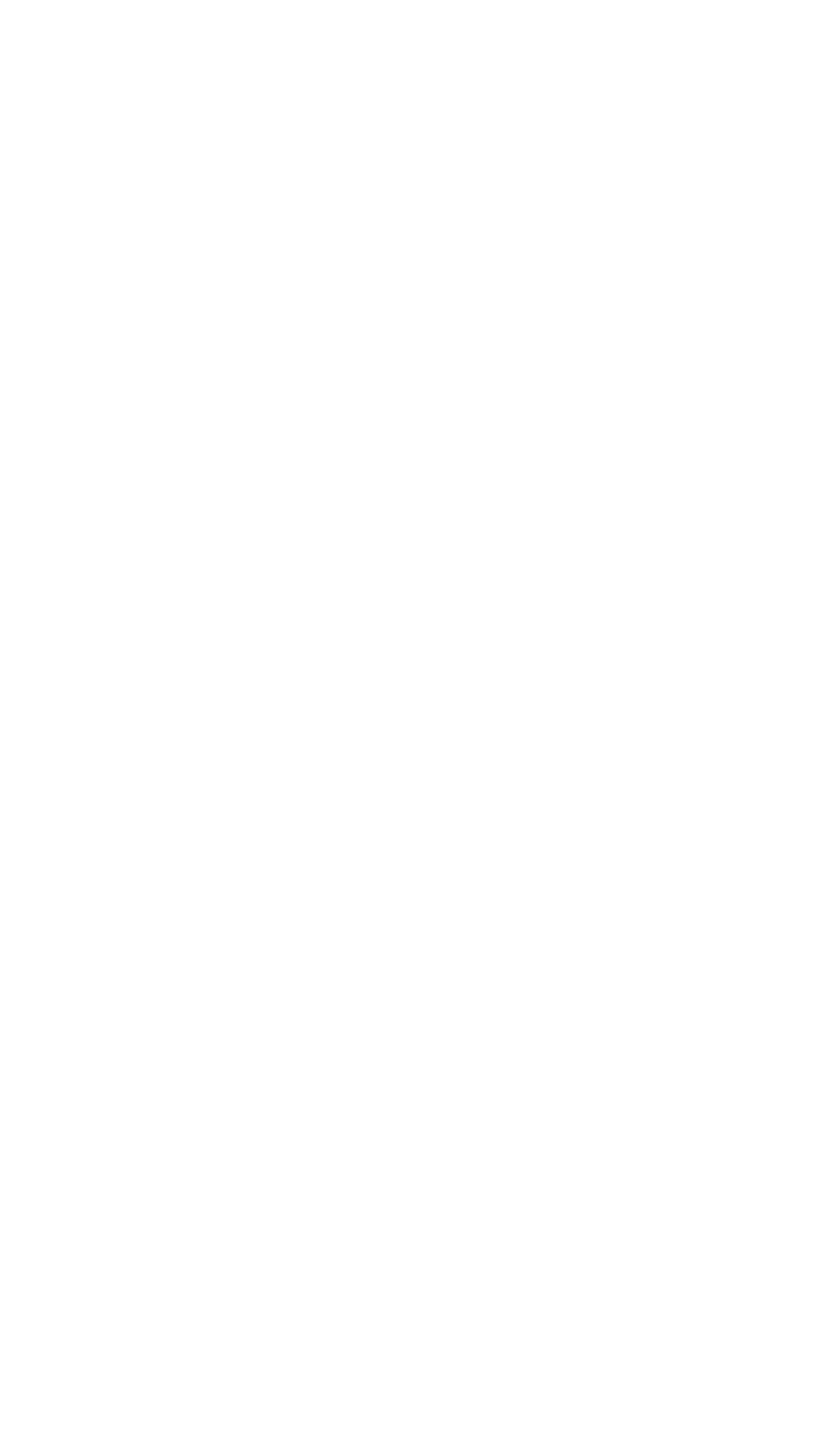
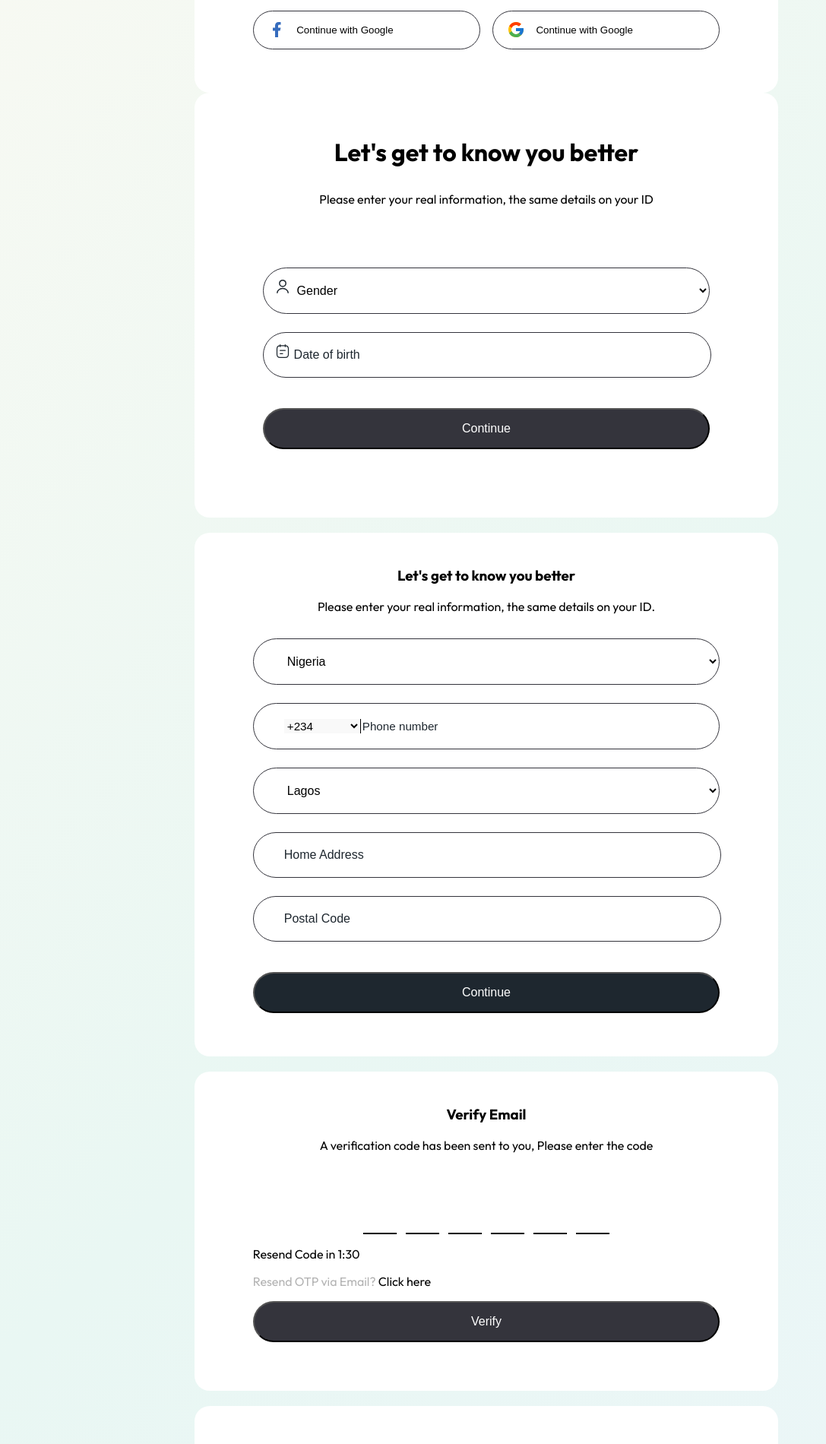
Before and after one commit to Chimamanda16/Greensol, a React (Vite) app: page / in a window 1280 px wide. Shown: the part 780-2680 px from the top of the page at 76% size, without its empty margins (0-1087 px from the left). Before the commit the page ends 800 px from the top, so only its background shows below. Built offline with nearby package versions, Linux system fonts and the light colour scheme.

Commit message:
Add edits

```diff
--- a/src/Pages/MainPage.jsx
+++ b/src/Pages/MainPage.jsx
@@ -12,12 +12,12 @@ const MainPage = () => {
     <div className={styles.mainPage}>
         <Navbar />
         <img src="../images/back.svg" className={styles.backBtn}/>
-        {/* <SignUp />  */}
-        {/* <Gender /> */}
-        {/* <Info /> */}
+        <SignUp />
+        <Gender />
+        <Info />
         <VerifyEmail />
-        {/* <BvnForm /> */}
-        {/* <ProofOfAddress /> */}
+        <BvnForm />
+        <ProofOfAddress />
     </div>
   )
 }
--- a/src/Styles/Bvn.module.css
+++ b/src/Styles/Bvn.module.css
@@ -13,6 +13,7 @@
   background-color: #fff;
   border-radius: 20px;
   margin: auto;
+  margin-bottom: 20px;
   padding: 2% 0;
   text-align: center;
   width: 60%;
--- a/src/Styles/Gender.module.css
+++ b/src/Styles/Gender.module.css
@@ -29,6 +29,7 @@
   background-color: #fff;
   border-radius: 20px;
   margin: auto;
+  margin-bottom: 20px;
   padding: 2% 0;
   text-align: center;
   width: 60%;
--- a/src/Styles/info.module.css
+++ b/src/Styles/info.module.css
@@ -9,7 +9,9 @@
 
 .info{
     background-color: #fff;
+    border-radius: 20px;
     margin: auto;
+    margin-bottom: 20px;
     padding: 2% 0;
     text-align: center;
     width: 60%;
--- a/src/Styles/poAddress.module.css
+++ b/src/Styles/poAddress.module.css
@@ -10,7 +10,7 @@
   .proof{
     background-color: #fff;
     margin: auto;
-    padding: 5%;
+    padding: 2% 0;
     text-align: center;
     width: 60%;
   }
@@ -81,7 +81,7 @@
 
   .proofForm {
     margin: 2rem auto;
-    width: 100%;
+    width: 80%;
   }
 
   .proofFormWrapper {
--- a/src/Styles/poi.module.css
+++ b/src/Styles/poi.module.css
@@ -9,8 +9,10 @@
 
 .proof{
   background-color: #fff;
+  border-radius: 20px;
   margin: auto;
-  padding: 5%;
+  margin-bottom: 20px;
+  padding: 2% 0;
   text-align: center;
   width: 60%;
 }
@@ -81,7 +83,7 @@ input::placeholder {
 
 .proofForm {
   margin: 2rem auto;
-  width: 100%;
+  width: 80%;
 }
 
 .proofFormWrapper {
--- a/src/Styles/verifyEmail.module.css
+++ b/src/Styles/verifyEmail.module.css
@@ -1,3 +1,7 @@
+.otpCont{
+    padding: 5% 10%;
+}
+
 .otpInput {
     width: 40px;
     font-size: 24px;
@@ -30,9 +34,10 @@
 
 .verify{
     background-color: #fff;
+    border-radius: 20px;
     margin: auto;
-    margin-top: 5%;
-    padding: 5%;
+    margin-bottom: 20px;
+    padding: 2% 0%;
     text-align: center;
     width: 60%;
 }
--- a/src/components/Info.jsx
+++ b/src/components/Info.jsx
@@ -7,7 +7,7 @@ const Info = () => {
         <p>Please enter your real information, the same details on your ID.</p>
         <form className={styles.infoForm}>
           <select className={styles.infoInputSelect} name="Country">
-            <option value="Country" disabled>Gender</option>
+            <option value="Country" disabled>Country</option>
             <option value="Nigeria">Nigeria</option>
             <option value="Ghana">Ghana</option>
             <option value="Kenya">Kenya</option>
@@ -23,7 +23,7 @@ const Info = () => {
             <input type="tel" className={styles.phoneNumber} placeholder="Phone number" />
           </div>
           <select name="State" id="" className={styles.infoInputSelect}>
-            <option value="State" disabled>Gender</option>
+            <option value="State" disabled>State</option>
             <option value="Lagos">Lagos</option>
             <option value="Abuja">Abuja</option>
             <option value="Port Harcourt">Port Harcourt</option>
--- a/src/components/Poi.jsx
+++ b/src/components/Poi.jsx
@@ -17,6 +17,7 @@ const ProofOfAddress = () => {
             <form className={styles.proofForm}>
                 <div className={styles.proofContainer}>
                     <select className={styles.idTypeInput} >
+                        <option value="Gender" disabled>Gender</option>
                         <option value="Male">Female</option>
                         <option value="Female">Male</option>
                     </select>
--- a/src/components/VerifyEmail.jsx
+++ b/src/components/VerifyEmail.jsx
@@ -28,7 +28,7 @@ const VerifyEmail = () => {
     <div className={styles.verify}>
       <h3>Verify Email</h3>
       <p>A verification code has been sent to you, Please enter the code</p>
-
+      <div className={styles.otpCont}>
         <div className={styles.otpWrapper}>
             {[...Array(6)].map((_, i) => (
                 <input
@@ -49,6 +49,8 @@ const VerifyEmail = () => {
         </p>
         <button className={styles.verifyBtn}>Verify</button>
       </div>
+
+    </div>
   );
 };
 
```
Also changed, not shown: src/Styles/PoiUpload.css (deleted), src/components/Poiupload.jsx (deleted). Lines whose indentation alone changed are shown as unchanged.
